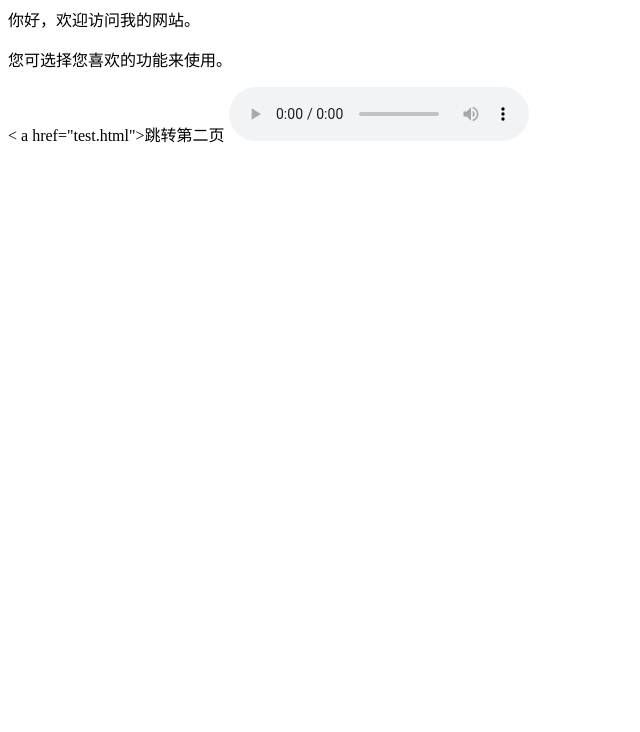
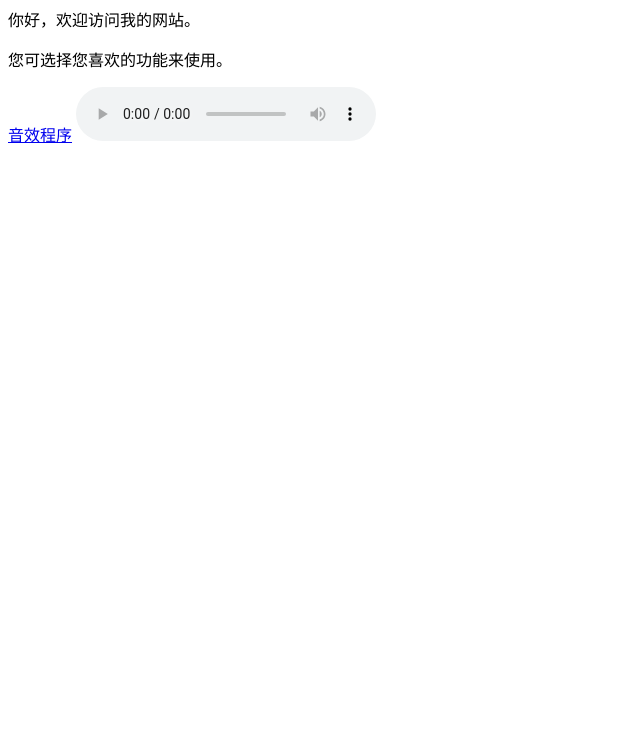
Before and after one commit to lixuanyi203/lixuani.io, a plain HTML site: page index.html in a window 1280 px wide. Shown: the part 68-800 px from the top of the page, without its empty margins (0-640 px from the left). Drawn offline with Linux system fonts and the light colour scheme.

Commit message:
Update index.html

```diff
--- a/index.html
+++ b/index.html
@@ -4,5 +4,5 @@
 <h1>宣毅的个人官网</h1>
 <p>你好，欢迎访问我的网站。</P>
 <p>您可选择您喜欢的功能来使用。</p>
-< a href="test.html">跳转第二页</a>
+  <a href="test.html">音效程序</a>
 <audio src="bbg.mp3"controls  autoplay > </audio>
```
